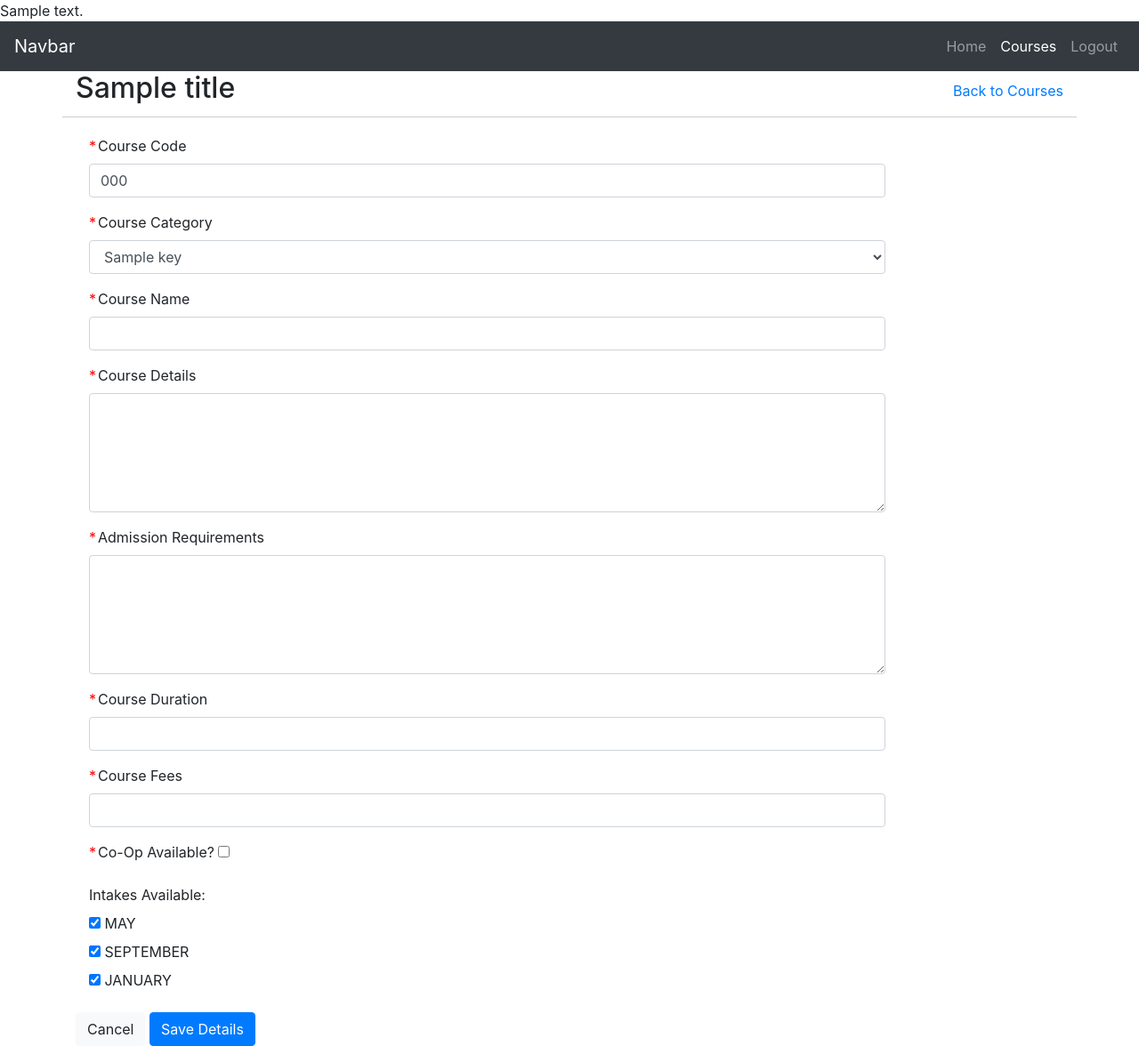
After one commit to abhinavmittal93/CSD_3444_Term_Project, a Flask app: template templates/admin_course_details.html in a window 1280 px wide. The commit adds this page. Shown: the whole page at 89% size. Run offline with Flask 2, Linux system fonts and the light colour scheme; the template is opened without the code that fills it: most values are stand-ins (such as "Sample title", 1, 10 or a date in 2020); some libraries are stand-ins or nearby versions.

Commit message:
Created Add/Edit Course Details page to add and edit a course details. created a separate styles.css Added some course categories and retrieved on the course details page. Now saving course details from python.

```diff
--- /dev/null
+++ b/course_category.py
@@ -0,0 +1,5 @@
+import dbconnection
+
+def get_course_categories():
+    collection_name = dbconnection.db["course_category"]
+    return collection_name.find()
--- a/main.py
+++ b/main.py
@@ -1,9 +1,8 @@
 from flask import Flask, render_template, session, redirect
 from flask_toastr import Toastr
 import admin_courses
-from flask import Flask, request, render_template, session, redirect,flash
+from flask import Flask, request, render_template, session, redirect, flash
 import dbconnection
-
 
 import login
 from flask_session import Session
@@ -23,12 +22,13 @@ Session(app)
 app.add_url_rule('/login', view_func=login.login_page)
 app.add_url_rule('/authenticate', view_func=login.authenticate_admin, methods=['POST'])
 app.add_url_rule('/logout', view_func=login.logout)
+
 app.add_url_rule('/admin/courses', view_func=admin_courses.get_all_courses)
 app.add_url_rule('/admin/courses/delete/<string:object_id>', endpoint='delete_course', view_func=admin_courses.delete_course)
+app.add_url_rule('/admin/course/new', view_func=admin_courses.get_add_new_course_page)
+app.add_url_rule('/admin/course/edit/<string:course_id>', endpoint='get_edit_course_page', view_func=admin_courses.get_edit_course_page)
+app.add_url_rule('/admin/course/save', view_func=admin_courses.save_course, methods=['POST'])
 
-
-# app.add_url_rule('/admin/courses', 'get_all_courses', login_required(AdminCourses.get_all_courses(AdminCourses())))
-#app.add_url_rule('/admin/courses', 'get_all_courses', login_required(AdminCourses.get_all_courses(AdminCourses())))
 app.add_url_rule('/contactus', view_func=Contact_Us.get_contact_us_page)
 app.add_url_rule('/contactus/save', view_func=Contact_Us.save_contact_us_details, methods=['POST'])
 
@@ -57,6 +57,7 @@ def add_new_user():
     else:
         return response
 
+
 if __name__ == '__main__':
     toastr.init_app(app)
     app.run()
--- /dev/null
+++ b/static/styles/styles.css
@@ -0,0 +1,16 @@
+.rowborder {
+    border-bottom: 1px solid #CCCCCC;
+    padding-bottom: 5px;
+    margin-bottom: 20px;
+}
+
+.mandatory::before {
+    width: auto;
+    content: "*";
+    margin-right: 2px;
+    color: red;
+}
+
+.hidden{
+    display:none;
+}
--- /dev/null
+++ b/templates/admin_course_details.html
@@ -0,0 +1,102 @@
+{% include 'header.html' %}
+
+<script>
+$(document).ready(function() {
+    $('#courses_menu_item').addClass('active');
+
+    $('#course_code').keyup(function(){
+        var course_code = $("#course_code").val();
+        $("#course_code").val(course_code.toUpperCase());
+    });
+});
+
+
+</script>
+<div class="row rowborder">
+    <div class="col-sm-8">
+        <h2>{{title}}</h2>
+    </div>
+    <div class="col-sm-4 text-right" style="margin-top:10px;">
+        <label><a href="{{ url_for('get_all_courses') }}">Back to Courses</a></label>
+    </div>
+</div>
+
+<div>
+    <form action="{{ url_for('save_course') }}" method="POST">
+        <div class="col-sm-10 form-group">
+            <label class="mandatory">Course Code</label>
+            <input class="form-control" type="text" name="course_code" id="course_code" maxlength="5" value="{{course_details.course_code}}"
+                   required/>
+        </div>
+
+        <div class="col-sm-10 form-group">
+            <label class="mandatory">Course Category</label>
+            <select class="form-control" name="course_category_id" id="course_category_id">
+                {% for keys in course_category_list %}
+                    <option selected="selected if {{keys._id == course_details.course_category_id}} else ''" value="{{keys._id}}">{{keys.category_name}}</option>
+                {% endfor %}
+            </select>
+        </div>
+
+        <div class="col-sm-10 form-group">
+            <label class="mandatory">Course Name</label>
+            <input class="form-control" type="text" name="course_name" value="" required/>
+        </div>
+        <div class="clearfix"></div>
+
+        <div class="col-sm-10 form-group">
+            <label class="mandatory">Course Details</label>
+            <textarea class="form-control" name="course_details" rows="5" required></textarea>
+        </div>
+        <div class="clearfix"></div>
+
+        <div class="col-sm-10 form-group">
+            <label class="mandatory">Admission Requirements</label>
+            <textarea class="form-control" name="admission_requirements" rows="5" required></textarea>
+        </div>
+        <div class="clearfix"></div>
+
+        <div class="col-sm-10 form-group">
+            <label class="mandatory">Course Duration</label>
+            <input class="form-control" type="number" name="course_duration" min="1" max="5" value="" required/>
+        </div>
+        <div class="clearfix"></div>
+
+        <div class="col-sm-10 form-group">
+            <label class="mandatory">Course Fees</label>
+            <input class="form-control" type="number" name="course_fees" min="1" value="" required/>
+        </div>
+        <div class="clearfix"></div>
+
+        <div class="col-sm-10 form-group">
+            <label class="mandatory">Co-Op Available?</label>
+            <input type="checkbox" name="is_co_op_available" />
+        </div>
+        <div class="clearfix"></div>
+
+        <div class="col-sm-10 form-group">
+            <label>Intakes Available:</label>
+            <div>
+                <input id="may_intake" name="may_intake" type="checkbox" checked="checked">
+                <label for="may_intake">MAY</label>
+            </div>
+            <div>
+                <input id="sept_intake" name="sept_intake" type="checkbox" checked="checked">
+                <label for="sept_intake">SEPTEMBER</label>
+            </div>
+            <div>
+                <input id="jan_intake" name="jan_intake" type="checkbox" checked="checked">
+                <label for="jan_intake">JANUARY</label>
+            </div>
+        </div>
+        <div class="clearfix"></div>
+
+        <div>
+            <a class="btn btn-light" href="{{ url_for('get_all_courses') }}">Cancel</a>
+            <button class="btn btn-primary" type="submit">Save Details</button>
+        </div>
+    </form>
+</div>
+
+
+{% include 'footer.html' %}
--- a/templates/admin_courses.html
+++ b/templates/admin_courses.html
@@ -11,7 +11,7 @@ $(document).ready(function() {
 <h1>Courses</h1>
 <hr>
 <div class="clearfix">
-    <button type="button" class="btn btn-primary" onclick="">ADD NEW COURSE</button>
+    <a href="{{ url_for('get_add_new_course_page') }}" class="btn btn-primary">ADD NEW COURSE</a>
 </div>
 <br>
 <div>
@@ -30,7 +30,7 @@ $(document).ready(function() {
             <td>{{keys.course_code}}</td>
             <td>{{keys.course_name}}</td>
             <td>
-                <a class="btn btn-primary" href="">EDIT</a>
+                <a class="btn btn-primary" href="{{ url_for('get_edit_course_page', course_id=keys._id) }}">EDIT</a>
                 <a class="btn btn-danger" href="{{ url_for('delete_course', object_id=keys._id) }}">DELETE</a>
             </td>
         </tr>
--- a/templates/header.html
+++ b/templates/header.html
@@ -15,6 +15,7 @@
     <link rel="stylesheet" href="https://cdnjs.cloudflare.com/ajax/libs/font-awesome/4.5.0/css/font-awesome.min.css">
 
     <link href="https://fonts.googleapis.com/css?family=Roboto" rel="stylesheet">
+    <link href="{{ url_for('static',filename='styles/styles.css') }}" rel="stylesheet">
 
 {{ toastr.include_jquery() }}
 {{ toastr.include_toastr_css() }}
--- a/templates/menu.html
+++ b/templates/menu.html
@@ -15,6 +15,9 @@
       <li class="nav-item" id="contact_us_menu_item">
         <a class="nav-link" href="{{ url_for('get_contact_us_page') }}">Contact Us</a>
       </li>
+      <li class="nav-item" id="admin_login_menu_item">
+        <a class="nav-link" href="{{ url_for('login_page') }}">Admin Login</a>
+      </li>
 <!--      <li class="nav-item dropdown">
         <a class="nav-link dropdown-toggle" href="#" id="navbarDropdown" role="button" data-toggle="dropdown" aria-haspopup="true" aria-expanded="false">
           Dropdown
```
Also changed, not shown: admin_courses.py (+102 -12 lines).
